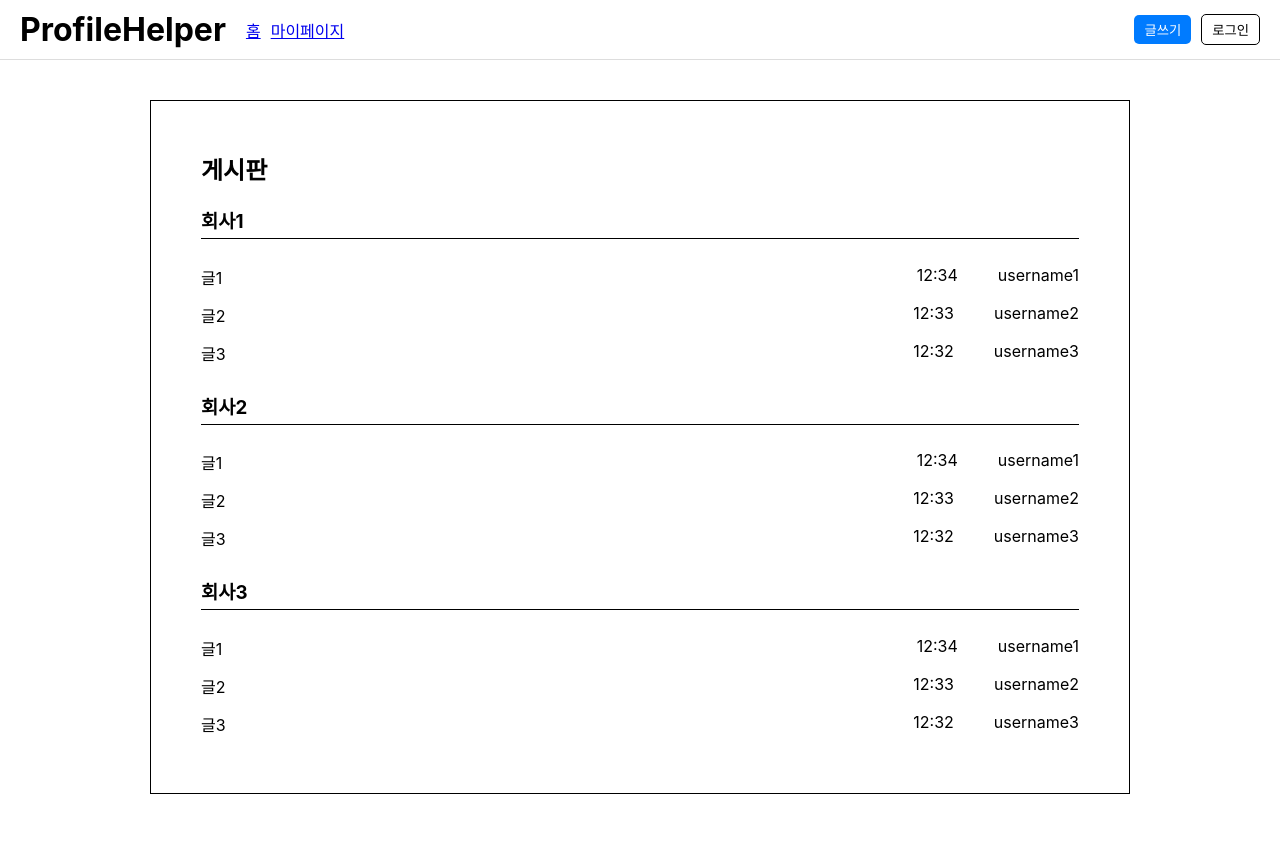
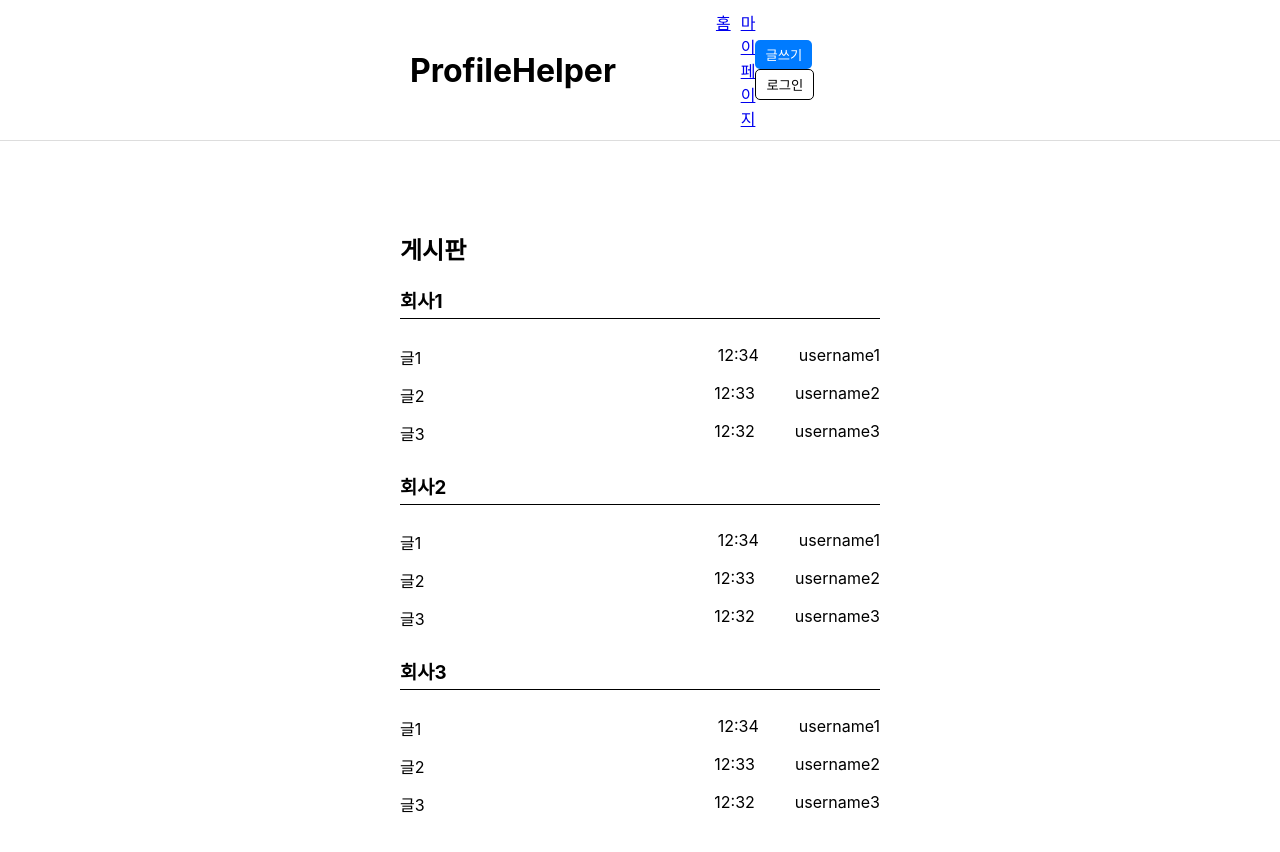
Before and after one commit to SK-PROJECT1-TEAM2/Web, a React (Create React App) app in the folder frontend/: page / in a window 1280 px wide. Shown: the top 852 px of the page. Built offline with nearby package versions, Linux system fonts and the light colour scheme.

Commit message:
Feat: 메인 화면 구성 (정적 구성) - 수정2

```diff
--- a/frontend/src/components/Board.js
+++ b/frontend/src/components/Board.js
@@ -24,8 +24,7 @@ function Board() {
   const styles = {
     boardContainer:{
         padding: "30px 50px",
-        border: "0.5px solid black",
-        margin: "40px 150px",
+        margin: "40px 350px",
     },
   };
 
--- a/frontend/src/components/Header.js
+++ b/frontend/src/components/Header.js
@@ -23,21 +23,20 @@ function Header() {
 const styles = {
     header: {
       display: "flex",
-      justifyContent: "space-between",
       alignItems: "center",
-      padding: "10px 20px",
+      padding: "10px",
       borderBottom: "1px solid #ddd",
     },
-    title: { margin: 0 },
+    title: { margin: "0 400px"},
     nav: {
         display: "flex",
         gap: "10px",
         justifyContent: "flex-start",
         flex: 1,
-        paddingLeft: "20px",
+        marginLeft: "-300px"
     },
     button1: {
-      marginLeft: "10px",
+      marginRight: "10px",
       padding: "5px 10px",
       backgroundColor: "#007bff",
       color: "white",
@@ -46,7 +45,7 @@ const styles = {
       cursor: "pointer",
     },
     button2: {
-        marginLeft: "10px",
+        marginRight: "400px",
         padding: "5px 10px",
         backgroundColor: "white",
         color: "black",
```
